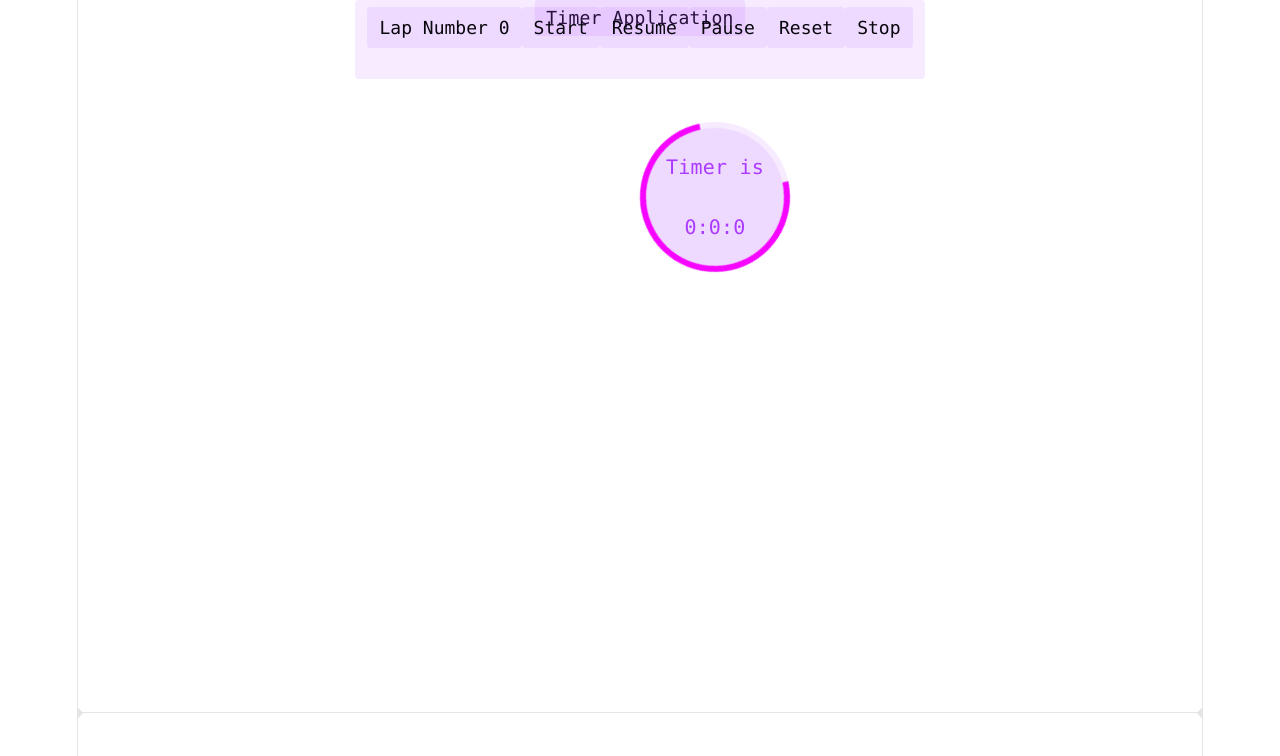
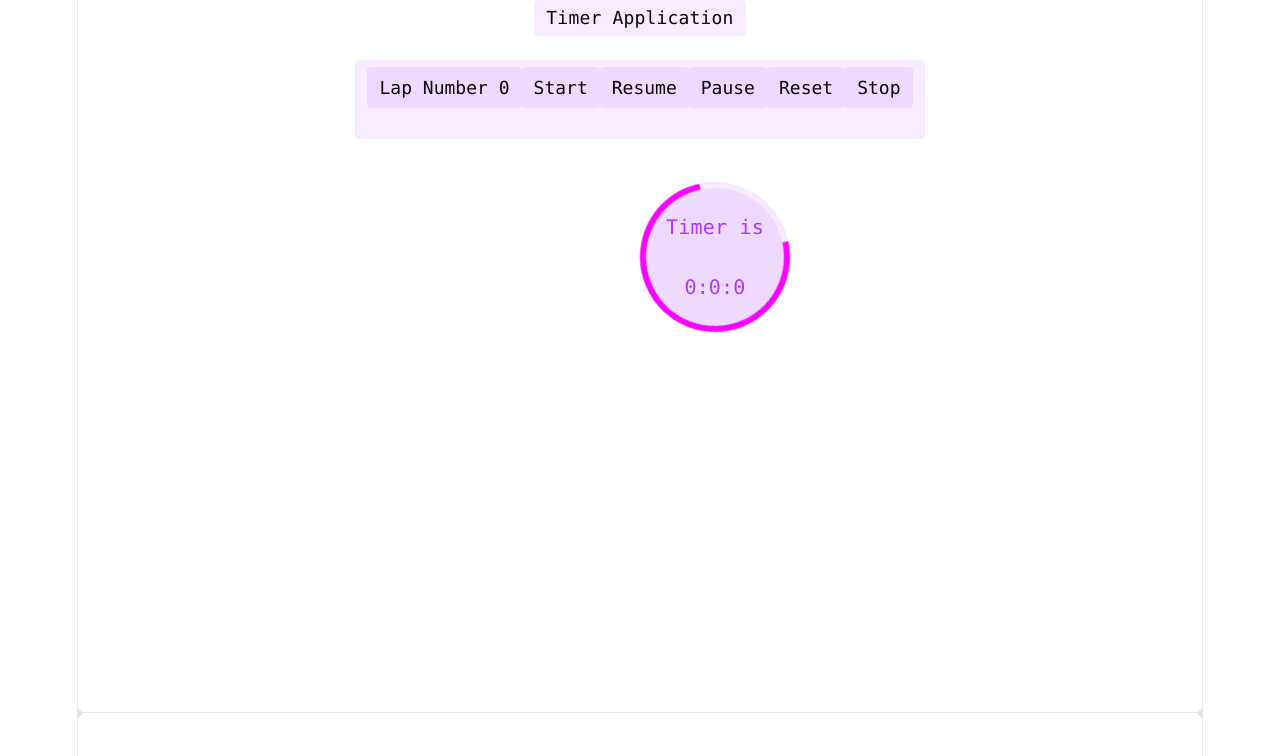
Before and after one commit to nash-dev/Stopwatch_Timer, a React (Vite) app in the folder StopWatch_App/: page / in a window 1280 px wide. Shown: the top 756 px of the page. Built offline with nearby package versions, Linux system fonts and the light colour scheme.

Commit message:
update_spacings_

```diff
--- a/StopWatch_App/src/App.css
+++ b/StopWatch_App/src/App.css
@@ -51,6 +51,7 @@
   align-items: center;
   justify-content: center;
   font-size: 20px;
+
   color: var(--accent);
   margin-bottom: 30px;
   padding: 10px;
--- a/StopWatch_App/src/App.tsx
+++ b/StopWatch_App/src/App.tsx
@@ -57,20 +57,20 @@ function App() {
 
         <div className="Container" >
 
-        <div className='position-absolute top-0 start-50 translate-middle-x'>
+    <header>
           <h3 className='counter'>Timer Application</h3>
-        </div>
+  </header>
+
         <div className='counter'>
           <colgroup>
 
-           <p className="text-center">
               <button type="button" className='counter' onClick={handleLap}>Lap Number {count}</button>
             <button type="button" className='counter' onClick={handleStart}>Start</button>
             <button type="button" className='counter' onClick={handleResume}>Resume</button>
             <button type="button" className='counter' onClick={handlePause}>Pause</button>
             <button type="button" className='counter' onClick={handleReset}>Reset</button>
             <button type="button" className='counter' onClick={handleStop}>Stop</button>
-            </p>
+            </colgroup>
           <Col  className="position-absolute top-0 start-50 translate-middle-x">
           <div className="circle">
           </div>
@@ -78,7 +78,6 @@ function App() {
           <span>Timer is  <br></br> <br/> {hours}:{minutes}:{secondsDisplay}<br></br></span>
           </div>
           </Col>
-          </colgroup>
         </div>
         </div>
       </section>
```
